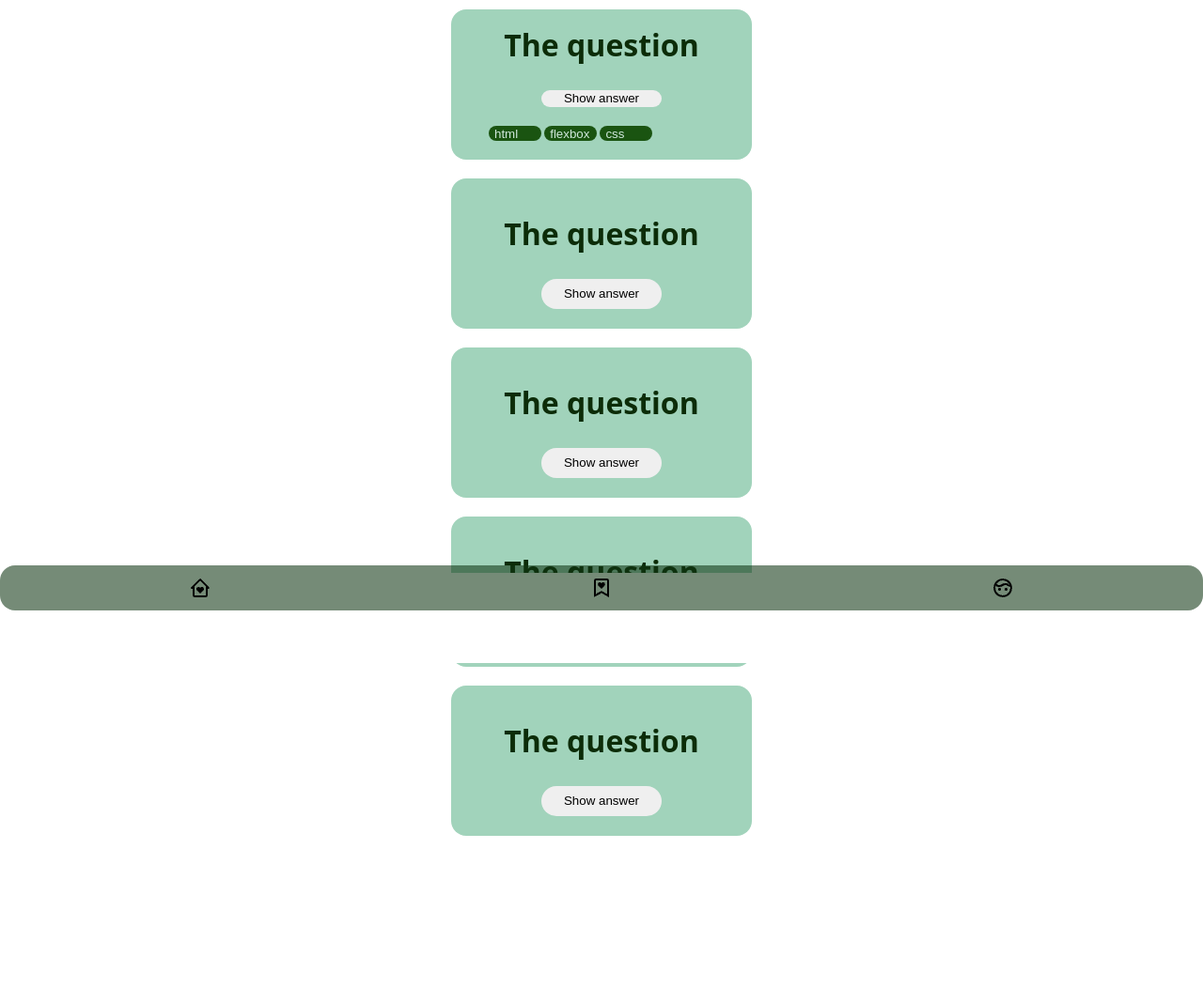
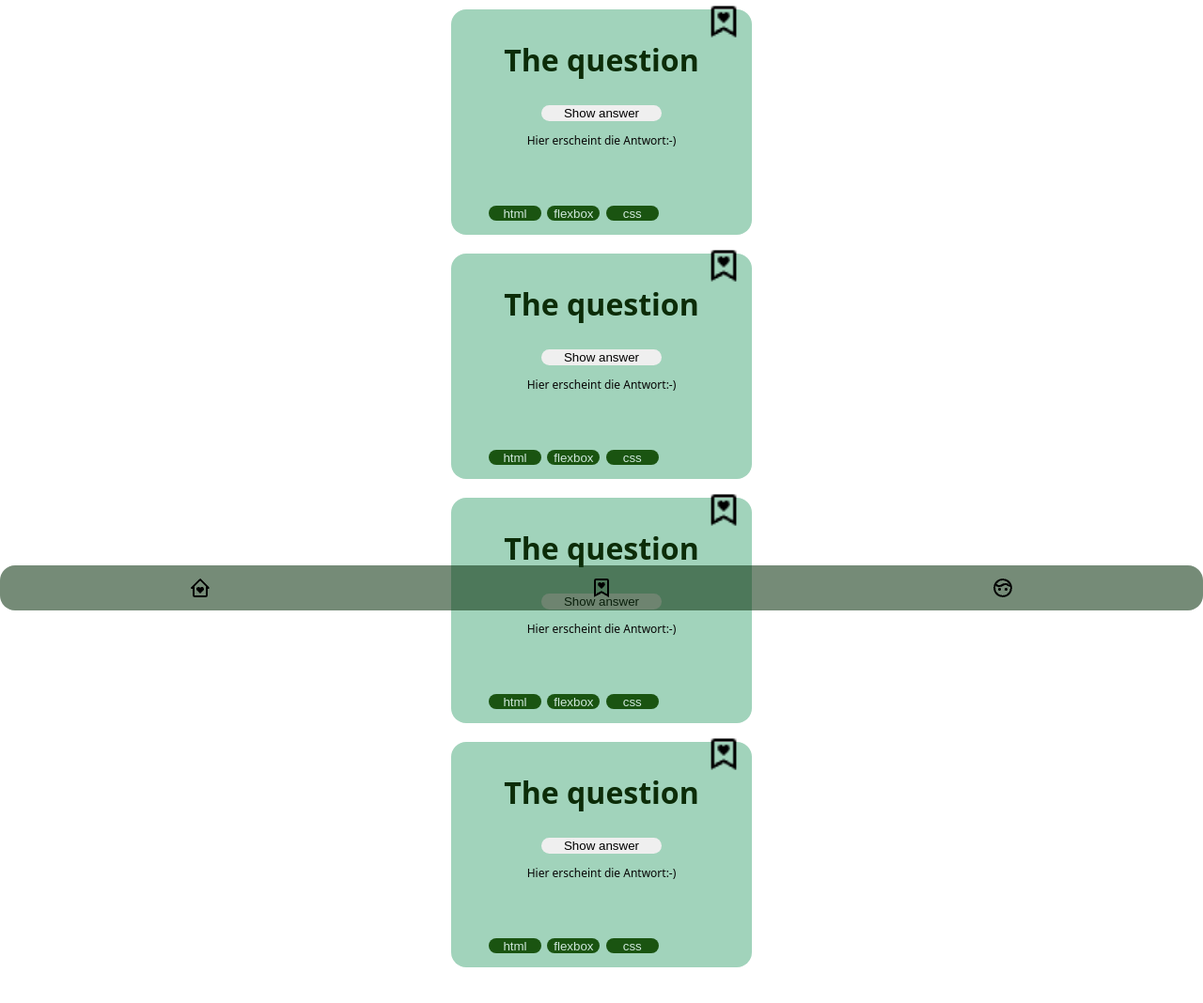
Before and after one commit to Nikola-Pankratz/Quiz-Duell, a plain HTML site: page index.html in a window 1280 px wide. Shown: the part 150-1218 px from the top of the page at 94% size. Drawn offline with Linux system fonts and the light colour scheme.

Commit message:
addedBookmark

```diff
--- a/css/styles.css
+++ b/css/styles.css
@@ -13,25 +13,26 @@ body {
 h1 {
   width: 100%;
   background-color: rgb(62, 57, 31);
+  padding: 0.5rem;
+  color: rgb(248, 244, 244);
+  border-radius: 1rem;
   display: flex;
   justify-content: center;
-  padding: 0.5rem;
-  color: rgb(248, 244, 244);
   font-style: normal;
   text-transform: uppercase;
-  border-radius: 1rem;
   position: fixed;
-  top: 0;
 }
-
+p {
+  font-size: 12px;
+  display: flex;
+  justify-content: center;
+}
 .main-container {
+  padding-top: 150px;
+  padding-bottom: 150px;
   overflow-y: auto;
   display: flex;
-  align-self: center;
   flex-direction: column;
-  padding-top: 150px;
-  padding-bottom: 150px;
-  box-sizing: border-box;
 }
 
 .rectangleTop {
@@ -44,63 +45,70 @@ h1 {
 .rectangleBottom {
   width: 100%; /* Breite des Rechtecks */
   height: 12%; /* Höhe des Rechtecks */
+  top: 94.99%;
   background-color: #ffffff; /* Hintergrundfarbe des Rechtecks */
   position: fixed;
-  top: 94.99%;
 }
 
 .card {
-  display: flex;
+  background-color: rgb(161, 211, 187);
   color: rgb(7, 6, 6);
-  font-size: 20px;
-  background-color: rgb(161, 211, 187);
   width: calc(100% - 40px);
-  height: 10rem;
+  height: 15rem;
   max-width: 20rem;
-  align-self: center;
-  justify-content: center;
-  flex-direction: column;
   border-radius: 1rem;
   margin-top: 1rem;
+  font-size: 30px;
   margin: 10px auto;
+  display: flex;
+  position: relative;
+  flex-direction: column;
+  /* justify-content: center; */
 }
+
+.bookmarkCard {
+  right: 10px;
+  top: -7px;
+  width: 40px;
+  position: absolute;
+}
+
 h2 {
+  font-size: 2rem;
+  margin-top: 2rem;
+  color: rgb(12, 44, 8);
   text-align: center;
-  font-size: 2rem;
-  margin-top: 1rem;
-  color: rgb(12, 44, 8);
 }
-.answer {
+.answerButton {
   border-radius: 1rem;
-  height: 2rem;
+  height: 3rem;
   width: 8rem;
+  border: 0rem;
   align-self: center;
-  border: 0rem;
 }
 .category {
   border-radius: 0.6rem;
   height: 1rem;
   width: 3.5rem;
   border: 0rem;
-  display: flex;
   background-color: rgb(26, 84, 17);
   color: rgb(208, 232, 220);
 }
+
 ul {
+  gap: 0.4rem;
   list-style: none;
   display: flex;
-  gap: 0.2rem;
 }
 nav {
   background-color: rgba(16, 54, 20, 0.578);
+  height: 3rem;
+  width: 100%;
+  bottom: 0rem;
+  border-radius: 1rem;
+  bottom: 0;
   display: flex;
-  height: 3rem;
-  font-family: Verdana, Geneva, Tahoma, sans-serif;
   align-items: center;
   position: fixed;
-  bottom: 0rem;
-  width: 100%;
   justify-content: space-around;
-  border-radius: 1rem;
-  bottom: 0;
 }
--- a/index.html
+++ b/index.html
@@ -15,30 +15,72 @@
 
     <main class="main-container">
       <div class="card" id="cardsWrapper">
+        <img
+          src="img/bookmark-heart-regular-24.png"
+          alt="bookmark"
+          class="bookmarkCard"
+          id="lookBookmark"
+        />
+
         <h2>The question</h2>
-        <button class="answer">Show answer</button>
+        <button class="answerButton">Show answer</button>
+        <p>Hier erscheint die Antwort:-)</p>
         <ul>
           <li><button class="category">html</button></li>
           <li><button class="category">flexbox</button></li>
           <li><button class="category">css</button></li>
         </ul>
       </div>
+      <div class="card" id="cardsWrapper">
+        <img
+          src="img/bookmark-heart-regular-24.png"
+          alt="bookmark"
+          class="bookmarkCard"
+          id="lookBookmark"
+        />
 
-      <div class="card">
         <h2>The question</h2>
-        <button class="answer">Show answer</button>
+        <button class="answerButton">Show answer</button>
+        <p>Hier erscheint die Antwort:-)</p>
+        <ul>
+          <li><button class="category">html</button></li>
+          <li><button class="category">flexbox</button></li>
+          <li><button class="category">css</button></li>
+        </ul>
       </div>
-      <div class="card">
+      <div class="card" id="cardsWrapper">
+        <img
+          src="img/bookmark-heart-regular-24.png"
+          alt="bookmark"
+          class="bookmarkCard"
+          id="lookBookmark"
+        />
+
         <h2>The question</h2>
-        <button class="answer">Show answer</button>
+        <button class="answerButton">Show answer</button>
+        <p>Hier erscheint die Antwort:-)</p>
+        <ul>
+          <li><button class="category">html</button></li>
+          <li><button class="category">flexbox</button></li>
+          <li><button class="category">css</button></li>
+        </ul>
       </div>
-      <div class="card">
+      <div class="card" id="cardsWrapper">
+        <img
+          src="img/bookmark-heart-regular-24.png"
+          alt="bookmark"
+          class="bookmarkCard"
+          id="lookBookmark"
+        />
+
         <h2>The question</h2>
-        <button class="answer">Show answer</button>
-      </div>
-      <div class="card">
-        <h2>The question</h2>
-        <button class="answer">Show answer</button>
+        <button class="answerButton">Show answer</button>
+        <p>Hier erscheint die Antwort:-)</p>
+        <ul>
+          <li><button class="category">html</button></li>
+          <li><button class="category">flexbox</button></li>
+          <li><button class="category">css</button></li>
+        </ul>
       </div>
     </main>
 
```
Also changed, not shown: css/components/card.css (added), css/global.css (added).
